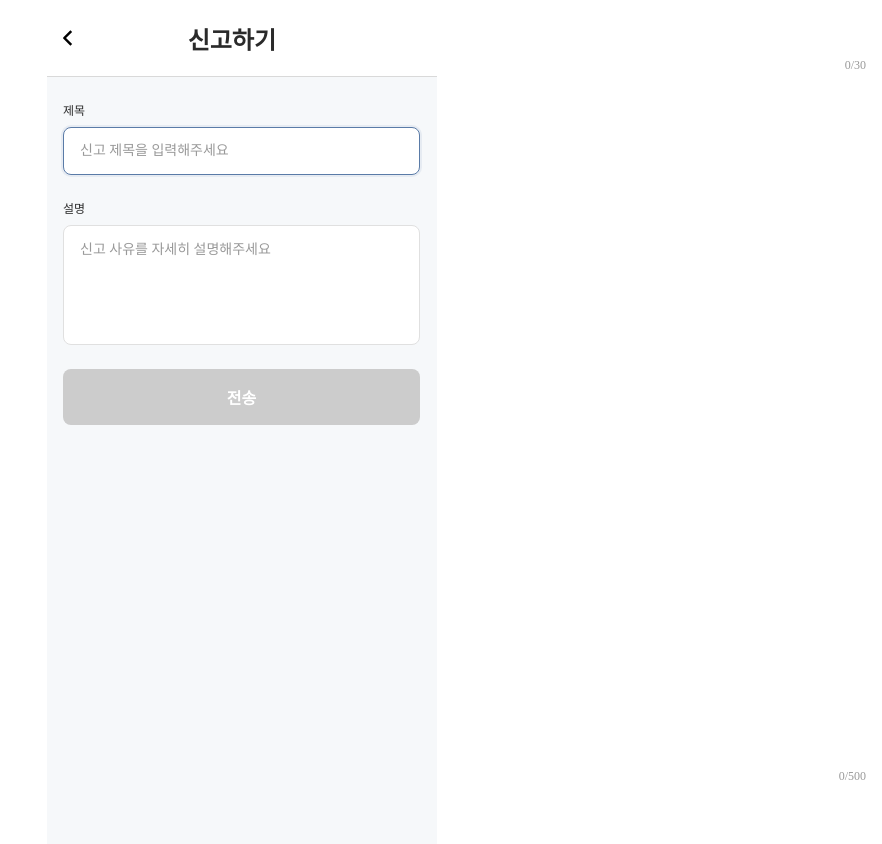
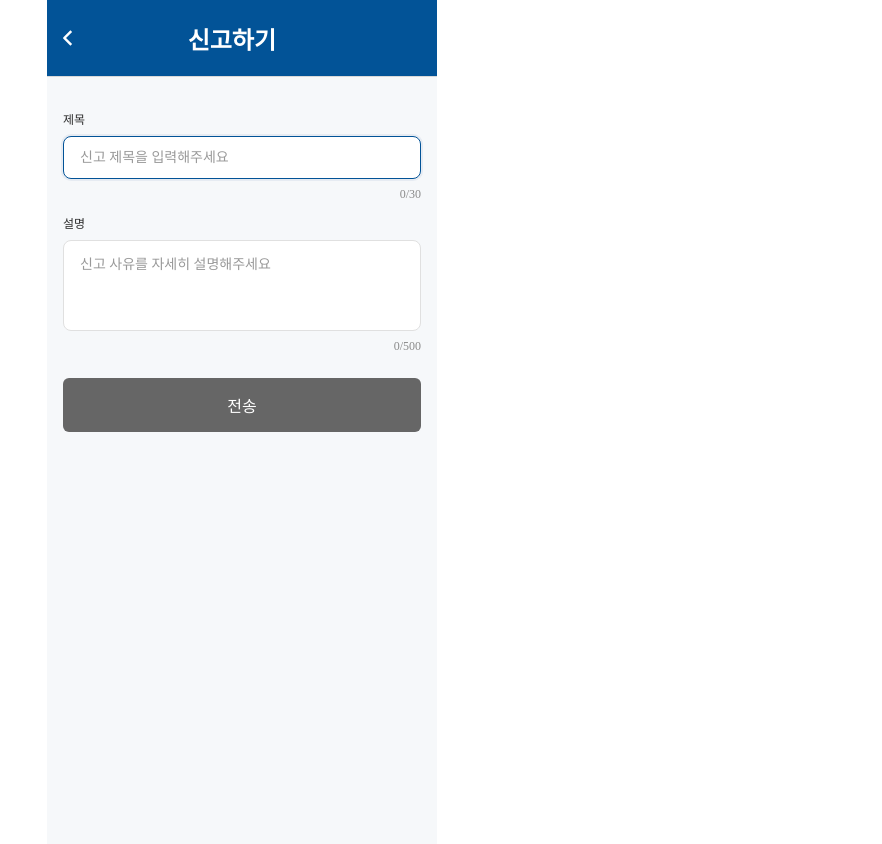
Before and after one commit to LikeLion-at-DGU/2025-simba-5-Tickitaka, a Django app: page /report/ in a window 1280 px wide. Shown: the whole page, without its empty margins (398-1280 px from the left). Run offline with Django 5.2, Linux system fonts and the light colour scheme.

Commit message:
Feat: report 구현완료

```diff
--- a/main/templates/main/report.html
+++ b/main/templates/main/report.html
@@ -11,7 +11,7 @@
             <svg width="8" height="13" viewBox="0 0 8 13" fill="none" xmlns="http://www.w3.org/2000/svg">
                 <path fill-rule="evenodd" clip-rule="evenodd"
                     d="M0.29277 5.79301L5.94977 0.136013L7.36377 1.55001L2.41377 6.50001L7.36377 11.45L5.94977 12.864L0.29277 7.20701C0.105299 7.01949 -1.66893e-05 6.76518 -1.66893e-05 6.50001C-1.66893e-05 6.23485 0.105299 5.98054 0.29277 5.79301Z"
-                    fill="black" />
+                    fill="white" />
             </svg>
         </div>
         <h1 class="report-title_sy">신고하기</h1>
--- a/project/static/css/report.css
+++ b/project/static/css/report.css
@@ -6,6 +6,8 @@
     flex-direction: column;
     background: #F6F8FA;
     gap: 24px;
+    flex-wrap: wrap;
+    align-content: center;
 }
 
 .report-header_sy {
@@ -15,7 +17,8 @@
     padding: 24px 161px 24px 16px;
     align-items: center;
     border-bottom: 0.5px solid var(--N-4, #D9D9D9);
-    background: #FFF;
+    color: #FFF;
+    background: var(--P-1, #025397);
     justify-content: space-between;
     align-items: center;
     position: fixed;
@@ -27,7 +30,7 @@
     width: 10px;
     height: 16px;
     aspect-ratio: 5/8;
-    fill: var(--N-1, #2A2A2A);
+    fill: var(--N-1, #fff);
     cursor: pointer;
 }
 
@@ -37,7 +40,7 @@
 }
 
 .report-title_sy {
-    color: #2A2A2A;
+    color: #fff;
     text-align: center;
     font-family: Pretendard;
     font-size: 24px;
@@ -49,22 +52,33 @@
 
 .report-content_sy {
     display: flex;
-    width: 389px;
+    width: 358px;
     flex-direction: column;
     align-items: flex-start;
-    gap: 24px;
-    padding: 24px 16px;
-    margin-top: 77px;
+    gap: 12px;
+    position: relative;
+    top: 110px;
+    align-self: stretch;
+    flex-wrap: wrap;
 
 }
 
-.report-f1_sy,
-.report-f2_sy {
+.report-f1_sy {
     display: flex;
+    height: 92px;
     flex-direction: column;
     align-items: flex-start;
     gap: 8px;
     align-self: stretch;
+}
+
+.report-f2_sy {
+    display: flex;
+    height: 140px;
+    flex-direction: column;
+    align-items: flex-start;
+    gap: 8px;
+    align-self: stretch;;
 }
 
 .report-f1-text_sy,
@@ -93,7 +107,7 @@
 }
 
 .report-f1-input_sy:focus {
-    border-color: #5A7BA7;
+    border-color: #025397;
     box-shadow: 0 0 0 2px rgba(90, 123, 167, 0.1);
 }
 
@@ -117,7 +131,7 @@
 }
 
 .report-f2-input_sy:focus {
-    border-color: #5A7BA7;
+    border-color: #025397;
     box-shadow: 0 0 0 2px rgba(90, 123, 167, 0.1);
 }
 
@@ -127,59 +141,36 @@
 
 .report-f1-count_sy,
 .report-f2-count_sy {
-    position: absolute;
-    right: 16px;
-    color: #999999;
-    font-family: Pretendard;
+    align-self: stretch;
+    color: var(--N-3, #8A8A8A);
+    text-align: right;
+    font-family: "Pretendard Variable";
     font-size: 12px;
+    font-style: normal;
     font-weight: 400;
     line-height: normal;
 }
 
-.report-f1-count_sy {
-    top: 58px;
+
+.report-content_sy button[type="submit"] {
+    display: flex;
+    padding: 15px 153px;
+    justify-content: center;
+    align-items: center;
+    gap: 10px;
+    align-self: stretch;
+    border-radius: 6px;
+    background: var(--N-2, #666);
+    color: #fff;
+    margin-top: 12px;
 }
 
-.report-f2-count_sy {
-    bottom: 16px;
-}
-
-.report-content_sy button[type="submit"] {
-    width: 100%;
-    height: 56px;
-    background: #5A7BA7;
-    border: none;
-    border-radius: 8px;
-    color: #FFFFFF;
-    font-family: Pretendard;
-    font-size: 16px;
-    font-weight: 600;
-    line-height: normal;
+.report-content_sy button[type="submit"]:not(:disabled) {
+    background: #025397;
     cursor: pointer;
-    transition: background-color 0.2s ease;
-    margin-top: auto;
-}
-
-.report-content_sy button[type="submit"]:hover {
-    background: #4A6B97;
-}
-
-.report-content_sy button[type="submit"]:active {
-    background: #3A5B87;
 }
 
 .report-content_sy button[type="submit"]:disabled {
-    background: #CCCCCC;
+    background: #666;
     cursor: not-allowed;
 }
-
-/* 글자 수 초과 시 스타일 */
-.report-f1-count_sy.over-limit,
-.report-f2-count_sy.over-limit {
-    color: #E74C3C;
-}
-
-.report-f1-input_sy.over-limit,
-.report-f2-input_sy.over-limit {
-    border-color: #E74C3C;
-}
--- a/project/static/js/report.js
+++ b/project/static/js/report.js
@@ -1,5 +1,4 @@
 document.addEventListener('DOMContentLoaded', function () {
-    // DOM 요소들
     const titleInput = document.getElementById('title');
     const contentInput = document.getElementById('content');
     const titleCount = document.getElementById('titleCount');
@@ -81,27 +80,18 @@ document.addEventListener('DOMContentLoaded', function () {
 
         // 제출 확인
         if (confirm('신고를 제출하시겠습니까?')) {
-            // 실제 폼 제출
+
             this.submit();
         }
     });
 
-    // 뒤로가기 버튼 이벤트 (이미 HTML에서 onclick으로 처리됨)
 
-    // 초기 상태 설정
     updateSubmitButton();
-
-    // 텍스트 영역 자동 높이 조절 (선택사항)
-    function autoResize(textarea) {
-        textarea.style.height = 'auto';
-        textarea.style.height = Math.min(textarea.scrollHeight, 200) + 'px';
-    }
 
     // 내용 입력창 자동 높이 조절
     contentInput.addEventListener('input', function () {
         autoResize(this);
     });
 
-    // 페이지 로드 시 포커스
     titleInput.focus();
 });
```
Also changed, not shown: posts/templates/posts/post_detail.html (+4 -6 lines).
